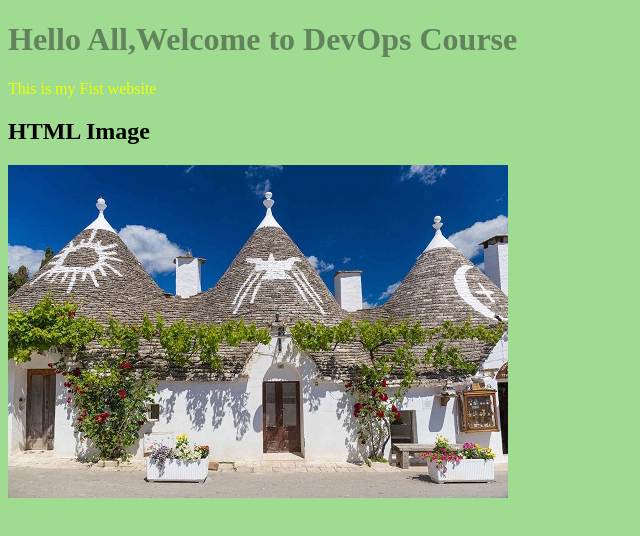
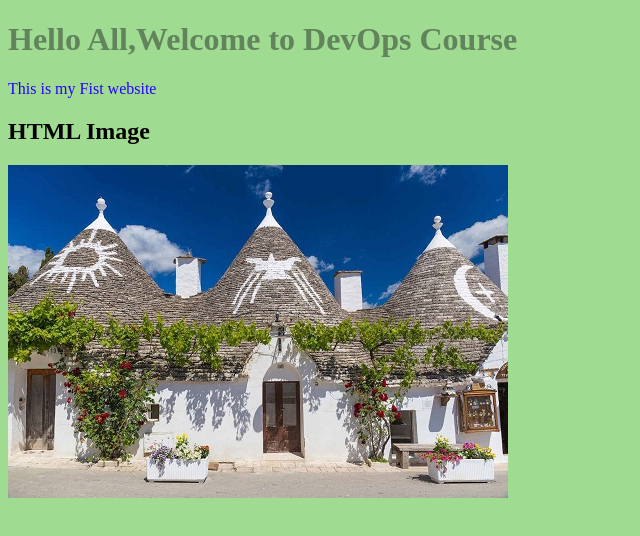
Before and after one commit to sfordevops/devops-june, a plain HTML site: page index.html in a window 1280 px wide. Shown: the whole page, without its empty margins (0-640 px from the left). Drawn offline with Linux system fonts and the light colour scheme.

Commit message:
modified the text color

```diff
--- a/index.html
+++ b/index.html
@@ -4,7 +4,7 @@
 
 <h1 style="color:#08061468">Hello All,Welcome to DevOps Course </h1>
 
-<p style="color:rgb(238, 255, 0)">This is my Fist website </p>
+<p style="color:rgb(38, 0, 255)">This is my Fist website </p>
 
 <h2>HTML Image</h2>
 <img src="pic_trulli.jpg" alt="Trulli" width="500" height="333">
```
